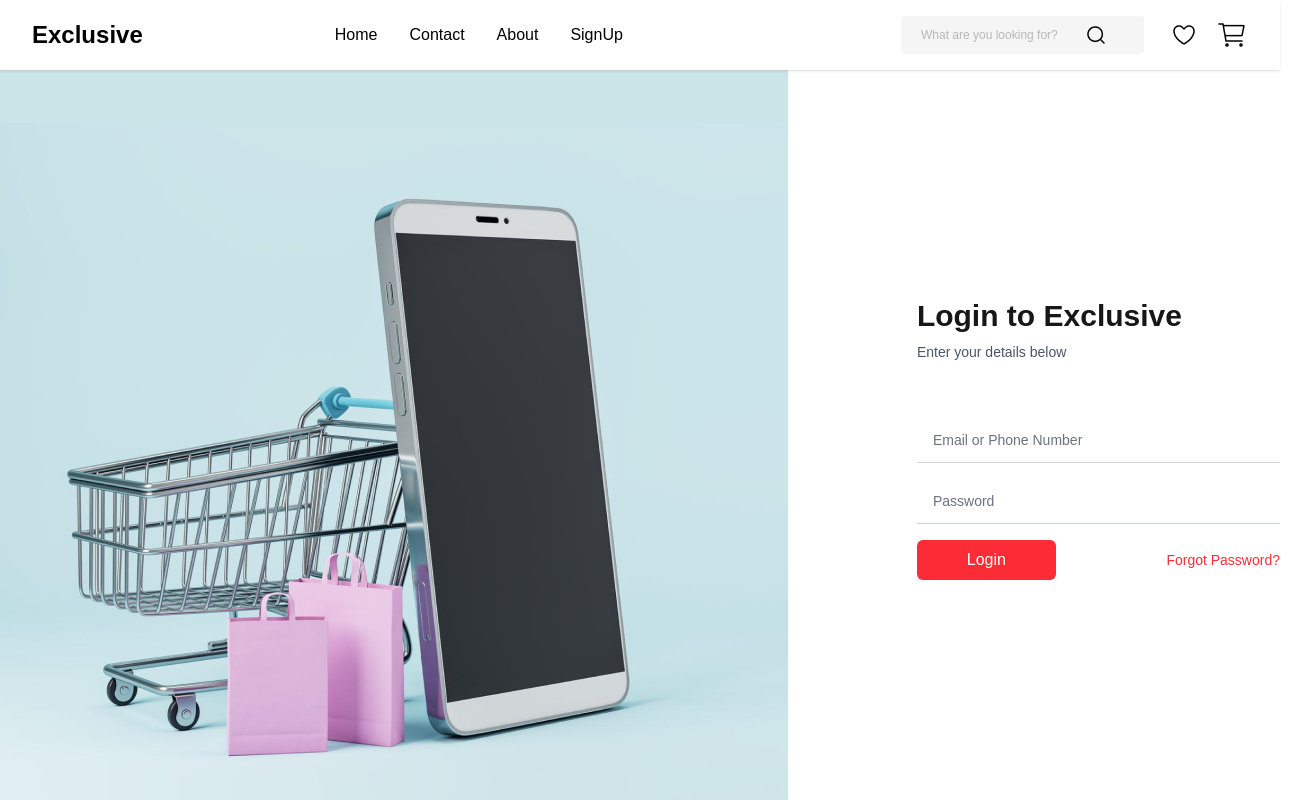
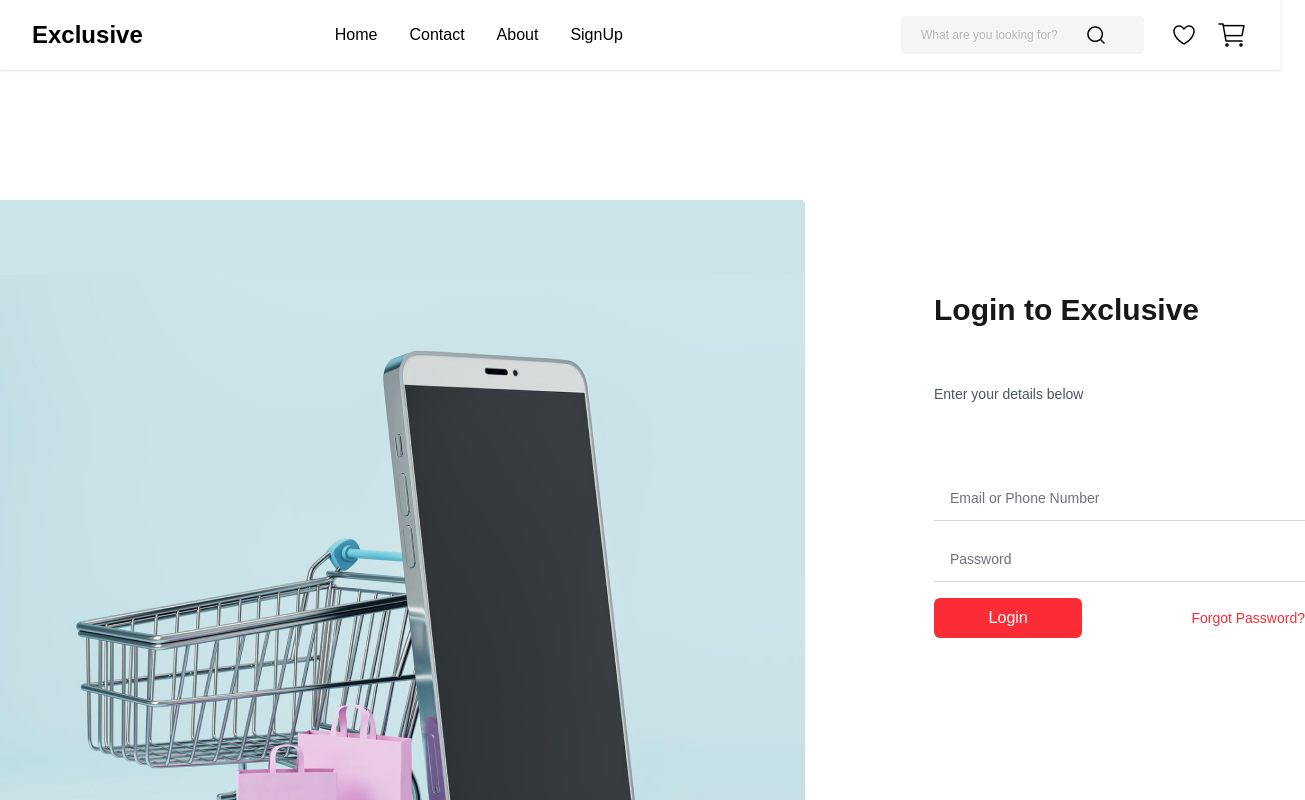
Before and after one commit to Jozeftomy/E-Commerce, a Next.js app: page /login in a window 1280 px wide. Shown: the top 800 px of the page, 1305 px wide, since content can reach past the window. Built offline with nearby package versions, Linux system fonts and the light colour scheme.

Commit message:
images issue fixed

```diff
--- a/src/app/components/Footer.jsx
+++ b/src/app/components/Footer.jsx
@@ -18,7 +18,6 @@ const Footer = () => {
     <footer className="w-full h-[440px] bg-black text-white py-12 mt-auto">
       <div className="container mx-auto grid grid-cols-2 sm:grid-cols-3 md:grid-cols-5 gap-12 px-8 md:px-16 max-w-[1400px]">
 
-        {/* Subscribe Section */}
         <div className="flex flex-col gap-6">
           <h1 className="text-2xl font-bold">Exclusive</h1>
           <h2 className="text-xl font-bold">Subscribe</h2>
@@ -67,14 +66,14 @@ const Footer = () => {
           <h2 className="text-xl font-bold">Download App</h2>
           <p>Save $3 with App New User Only</p>
           <div className="flex space-x-4 items-center">
-            <img src="/images/Qrcode.png" alt="QR Code" className="w-16 h-16" />
+            <img src="/Images/Qrcode.png" alt="QR Code" className="w-16 h-16" />
             <div className="flex flex-col justify-between">
-              <img src="/images/googleplay.png" alt="Google Play" className="w-24" />
-              <img src="/images/appstore.png" alt="App Store" className="w-24 mt-2" />
+              <img src="/Images/googleplay.png" alt="Google Play" className="w-24" />
+              <img src="/Images/appstore.png" alt="App Store" className="w-24 mt-2" />
             </div>
           </div>
           <div className="flex justify-start mt-4">
-            <img src="/images/socialFrame.png" alt="Social Media Icons" className="w-32 h-8" />
+            <img src="/Images/socialFrame.png" alt="Social Media Icons" className="w-32 h-8" />
           </div>
         </div>
 
--- a/src/app/components/Poster.jsx
+++ b/src/app/components/Poster.jsx
@@ -23,7 +23,7 @@ const Poster = () => {
   <div
   className="absolute w-[568px] h-[330px] top-[45px] left-[584px]"
 >
-  <img src="/images/jbl.png" alt="jbl" className="w-full h-full object-cover" />
+  <img src="/Images/jbl.png" alt="jbl" className="w-full h-full object-cover" />
 </div>
 
 
--- a/src/app/home/page.jsx
+++ b/src/app/home/page.jsx
@@ -6,36 +6,34 @@ import FlashSales from '../components/FlashSales';
 import BrowseByCategory from '../components/Category';
 import Poster from '../components/Poster';
 
+
 const Home = () => {
   return (
-    <div className="relative flex flex-col items-center overflow-x-hidden">
+    <div className="relative">
     <Navbar />
-      <div className="flex flex-col md:flex-row items-center w-full max-w-[1300px] px-4 mt-8 gap-4">
-        <div className="w-full md:w-[400px]">
+      <div className="w-[1305px] h-[344px] top-[182px] flex">
     <List />
     </div>
-        <div className="w-full md:w-[900px]">
       <img
         src="/images/frame.png"
         alt="Custom"
-            className="w-full h-auto object-cover rounded-md"
+        className="absolute w-[892px] h-[344px] top-[182px] left-[413px] object-cover"
       />
+  <div className="absolute w-[1308px] h-[493px] top-[666px] left-[135px] flex gap-[40px]">
+ <FlashSales/>
+</div>
+<div className="absolute w-[1170px] top-[1335px] left-[170px] rotate-[-180deg] opacity-30 border border-black border-[0.5px]" />
+
+<div className="absolute w-[1170px] h-[313px] top-[1415px] left-[135px] flex gap-[60px]">
+  <BrowseByCategory/>
+</div>
+
+<div className="absolute w-[1170px] h-[500px] top-[2526px] left-[135px] bg-[url('/images/your-image.jpg')] bg-cover bg-center"></div>
+<div>
+  <Poster/>
 </div>
 </div>
-      <div className="w-full max-w-[1300px] px-4 mt-16">
-        <FlashSales />
-      </div>
-      <div className="w-full max-w-[1170px] h-[1px] bg-black opacity-30 my-12" />
-      <div className="w-full max-w-[1300px] px-4 mt-8">
-        <BrowseByCategory />
-      </div>
-      <div className="w-full max-w-[1300px] px-4 mt-16">
-        <div className="w-full h-[300px] md:h-[500px] bg-[url('/images/your-image.jpg')] bg-cover bg-center rounded-md"></div>
-      </div>
-      <div className="w-full max-w-[1300px] px-4 mt-16">
-        <Poster />
-      </div>
-    </div>
+
   );
 };
 
--- a/src/app/login/page.jsx
+++ b/src/app/login/page.jsx
@@ -1,5 +1,3 @@
-'use client';
-
 import React from "react";
 import Navbar from "../components/NavBar";
 import InputField from "../components/InputField";
@@ -13,44 +11,42 @@ const LoginPage = () => {
       <div>
         <Navbar />
       </div>
-
-      <div className="w-full max-w-[1305px] mx-auto flex flex-col md:flex-row items-center justify-center gap-12 md:gap-[129px] px-4 md:px-0 mt-12">
-
-        <div className="w-full md:w-[805px] h-[400px] md:h-[781px] rounded-tr-[4px] rounded-br-[4px] overflow-hidden">
+      <div className="w-[1305px] h-[781px] top-[200px] relative flex gap-[129px]">
+        <div className="w-[805px] h-[781px] rounded-tr-[4px] rounded-br-[4px]">
           <img
-            src="/images/sideimage.png"
+            src="Images/sideimage.png"
             alt="Shopping illustration"
             className="w-full h-full object-cover"
           />
         </div>
-
-        <div className="w-full md:w-[371px] flex flex-col gap-8 justify-center">
-          <div>
+        <div className="w-[371px] h-[530px] gap-[48px] flex flex-col justify-center">
           <h2 className="text-3xl font-semibold mb-2">Login to Exclusive</h2>
           <p className="text-sm text-gray-600 mb-6">Enter your details below</p>
-          </div>
           <form className="space-y-4">
             <InputField type="text" placeholder="Email or Phone Number" />
             <InputField type="password" placeholder="Password" />
 
-            <div className="flex flex-col md:flex-row items-center justify-between gap-4">
-              <div className="w-full md:w-[40%]">
-                <PrimaryButton className="w-full">Login</PrimaryButton>
+            <div className="flex w-full items-center">
+
+            <div className="flex w-full items-center justify-between">
+
+          <div className="w-[40%]">
+           <PrimaryButton className="w-auto">Login</PrimaryButton>
           </div>
-              <div className="w-full md:w-[60%] flex justify-end">
-                <Link href="/forgot-password" className="text-red-500 text-sm text-end">
+          <div className="w-[60%] flex justify-end">
+          <Link href="/login" className="text-red-500 text-sm">
            Forgot Password?
          </Link>
        </div>
 </div>
 
+
+</div>
           </form>
         </div>
-
       </div>
-
-      <div className="w-full mt-20">
-        <Footer />
+      <div className="w-full h-[440px] top-[350px] relative">
+  <Footer/>
 </div>
     </>
   );
--- a/src/app/signup/page.jsx
+++ b/src/app/signup/page.jsx
@@ -1,5 +1,3 @@
-'use client';
-
 import React from "react";
 import Navbar from "../components/NavBar";
 import InputField from "../components/InputField";
@@ -12,27 +10,19 @@ const SignUpPage = () => {
   return (
   <>
 <div>
-        <Navbar />
+  <Navbar/>
 </div>
-
-      {/* Main Section */}
-      <div className="w-full max-w-[1305px] mx-auto flex flex-col md:flex-row items-center justify-center gap-12 md:gap-[129px] px-4 md:px-0 mt-12">
-
-        {/* Side Image */}
-        <div className="w-full md:w-[805px] h-[400px] md:h-[781px] rounded-tr-[4px] rounded-br-[4px] overflow-hidden">
+<div className="w-[1305px] h-[781px] top-[200px] relative flex gap-[129px]">
+<div className="w-[805px] h-[781px] rounded-tr-[4px] rounded-br-[4px]">
 <img
-            src="/images/SideImage.png"
+              src="Images/sideImage.png"
               alt="Shopping illustration"
               className="w-full h-full object-cover"
             />
 </div>
-
-        {/* Signup Form */}
-        <div className="w-full md:w-[371px] flex flex-col gap-8">
-          <div>
+<div className="w-[371px] h-[530px] gap-[48px]">
 <h2 className="text-3xl font-semibold mb-2">Create an account</h2>
             <p className="text-sm text-gray-600 mb-6">Enter your details below</p>
-          </div>
             <form className="space-y-4">
               <InputField type="text" placeholder="Name" />
               <InputField type="text" placeholder="Email or Phone Number" />
@@ -40,26 +30,23 @@ const SignUpPage = () => {
               <PrimaryButton>Create Account</PrimaryButton>
               <OutlineButton>
                 <img
-                src="/images/Icon-Google.png"
+                  src="Images/Icon-Google.png"
                   alt="Google"
-                className="w-5 h-5 mr-2"
+                  className="w-5 h-5"
                 />
                 Sign up with Google
               </OutlineButton>
             </form>
             <p className="text-sm text-center mt-6">
-            Already have an account?{" "}
+              Already have account?{" "}
               <Link href="/login" className="text-gray-800 underline">
               Login
             </Link>
             </p>
 </div>
-
 </div>
-
-      {/* Footer */}
-      <div className="w-full mt-20">
-        <Footer />
+<div className="w-full h-[440px] top-[350px] relative">
+  <Footer/>
 </div>
 </>
   );
```
Lines whose indentation alone changed are shown as unchanged.
